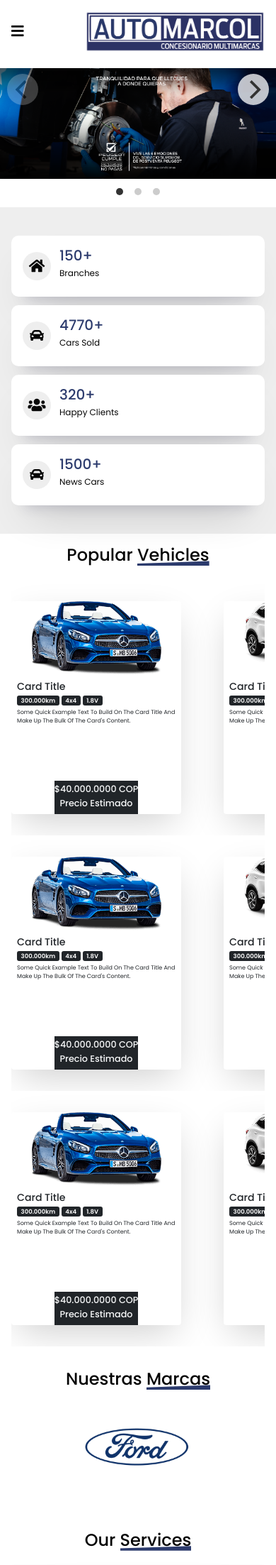
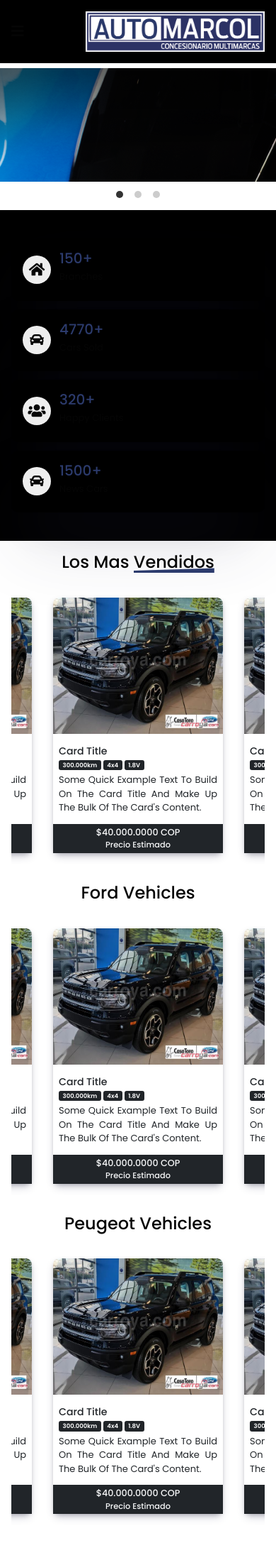
Before and after one commit to RVSebastian/maqueta-Ford, a PHP site: page / in a window 390 px wide. Shown: the top 2205 px of the page at 71% size. Run offline with PHP 8.4, Linux system fonts and the light colour scheme.

Commit message:
add new cards and carrousel responsive

```diff
--- a/includes/components/card.php
+++ b/includes/components/card.php
@@ -1,58 +1,49 @@
 <style>
+p {
+    font-size: 13px !important;
+    text-align: justify !important;
+}
+
 .card {
-    margin: 30px;
-    height: 300px;
+    margin: 15px;
+    margin-bottom: 30px;
+    height: 45rem;
     background-color: white;
     border: 0;
-    border-radius: 4px;
+    border-radius: 8px;
     cellAlign: center;
-    box-shadow: rgba(0, 0, 0, 0.2) 0px 18px 50px -10px;
+    box-shadow: rgba(50, 50, 93, 0.25) 0px 6px 12px -2px, rgba(0, 0, 0, 0.3) 0px 3px 7px -3px;
+    width: 30rem;
 }
 
 .card img {
-    margin-left: auto;
-    margin-right: auto;
+    width: 100% !important;
+    height: 24rem !important;
+    border-radius: 8px 8px 0px 0px;
+}
+
+.card:hover img {
+    -webkit-transform: rotate(10deg) scale(1.4);
+    transform: scale(1.1);
+    -webkit-transition: .3s ease-in-out;
+    transition: .3s ease-in-out;
+}
+
+figure {
+    overflow: hidden;
+    border-radius: 8px 8px 0px 0px;
 }
 
 .card:hover {
-    transform: translatey(-15px);
-    box-shadow: #2c3b6d 0px 20px 30px -3px;
-}
-
-.card .precio {
-    background-color: #EEEE;
-    color: black
-}
-
-.card-carousel{
-    height: 20%;
+    box-shadow: rgba(0, 0, 0, 0.25) 0px 14px 28px, rgba(0, 0, 0, 0.22) 0px 10px 10px;
 }
 </style>
 
-<!-- hola grr el que lea esto es mongol -->
-<div class="card-carousel"
-    data-flickity='{ "cellAlign": "left", "contain": true, "prevNextButtons": false, "pageDots": false  }'>
-    <div class="card vehicles carousel-cell" style="width: 30rem;">
-        <img src="./image/car-1.png" class="card-img-top" style="width: 23rem; height:  13rem" alt="...">
-        <div class="card-body">
-            <h2 class="card-title">Card title</h5>
-                <h4>
-                    <span class="badge text-bg-dark">300.000km</span>
-                    <span class="badge text-bg-dark">4x4</span>
-                    <span class="badge text-bg-dark">1.8V</span>
-                </h4>
-            </h2>
-            <p class="card-text">Some quick example text to build on the card title and make up the bulk of the card's
-                content.</p>
-        </div>
-        <div class="bg-dark text-light text-center pt-2">
-            <h3>$40.000.0000 COP</h4>
-            <h3>Precio estimado</p>
+<div class="card-carousel pb-4"
+    data-flickity='{ "cellAlign": "center", "contain": true, "prevNextButtons": false, "pageDots": false, "autoPlay": 6000, "friction": 0.5, "selectedAttraction": 0.15 }'>
 
-        </div>
-    </div>
-    <div class="card vehicles carousel-cell" style="width: 30rem;">
-        <img src="./image/car-2.png" class="card-img-top" style="width: 23rem; height:  13rem" alt="...">
+    <div class="card vehicle carousel-cells">
+        <figure> <img src="./image/prueba.jpg" class="card-img-top"></figure>
         <div class="card-body">
             <h2 class="card-title">Card title</h5>
                 <h4><span class="badge text-bg-dark">300.000km</span> <span class="badge text-bg-dark">4x4</span> <span
@@ -63,11 +54,12 @@
         </div>
         <div class="bg-dark text-light text-center pt-2">
             <h3>$40.000.0000 COP</h4>
-                <h3>Precio estimado</p>
+                <h4>Precio estimado</h2>
+
         </div>
     </div>
-    <div class="card vehicles carousel-cell" style="width: 30rem;">
-        <img src="./image/car-3.png" class="card-img-top" style="width: 23rem; height:  13rem" alt="...">
+    <div class="card vehicle carousel-cells">
+        <figure> <img src="./image/prueba.jpg" class="card-img-top"></figure>
         <div class="card-body">
             <h2 class="card-title">Card title</h5>
                 <h4><span class="badge text-bg-dark">300.000km</span> <span class="badge text-bg-dark">4x4</span> <span
@@ -78,11 +70,12 @@
         </div>
         <div class="bg-dark text-light text-center pt-2">
             <h3>$40.000.0000 COP</h4>
-                <h3>Precio estimado</p>
+                <h4>Precio estimado</h2>
+
         </div>
     </div>
-    <div class="card vehicles carousel-cell" style="width: 30rem;">
-        <img src="./image/car-4.png" class="card-img-top" style="width: 23rem; height:  13rem" alt="...">
+    <div class="card vehicle carousel-cells">
+        <figure> <img src="./image/prueba.jpg" class="card-img-top"></figure>
         <div class="card-body">
             <h2 class="card-title">Card title</h5>
                 <h4><span class="badge text-bg-dark">300.000km</span> <span class="badge text-bg-dark">4x4</span> <span
@@ -93,11 +86,12 @@
         </div>
         <div class="bg-dark text-light text-center pt-2">
             <h3>$40.000.0000 COP</h4>
-                <h3>Precio estimado</p>
+                <h4>Precio estimado</h2>
+
         </div>
     </div>
-    <div class="card vehicle carousel-cells" style="width: 30rem;">
-        <img src="./image/car-5.png" class="card-img-top" style="width: 23rem; height:  13rem" alt="...">
+    <div class="card vehicle carousel-cells">
+        <figure> <img src="./image/prueba.jpg" class="card-img-top"></figure>
         <div class="card-body">
             <h2 class="card-title">Card title</h5>
                 <h4><span class="badge text-bg-dark">300.000km</span> <span class="badge text-bg-dark">4x4</span> <span
@@ -108,11 +102,12 @@
         </div>
         <div class="bg-dark text-light text-center pt-2">
             <h3>$40.000.0000 COP</h4>
-                <h3>Precio estimado</p>
+                <h4>Precio estimado</h2>
+
         </div>
     </div>
-    <div class="card vehicles carousel-cell" style="width: 30rem;">
-        <img src="./image/car-6.png" class="card-img-top" style="width: 23rem; height:  13rem" alt="...">
+    <div class="card vehicle carousel-cells">
+        <figure> <img src="./image/prueba.jpg" class="card-img-top"></figure>
         <div class="card-body">
             <h2 class="card-title">Card title</h5>
                 <h4><span class="badge text-bg-dark">300.000km</span> <span class="badge text-bg-dark">4x4</span> <span
@@ -123,24 +118,44 @@
         </div>
         <div class="bg-dark text-light text-center pt-2">
             <h3>$40.000.0000 COP</h4>
-                <h3>Precio estimado</p>
+                <h4>Precio estimado</h2>
+
         </div>
     </div>
+    <div class="card vehicle carousel-cells">
+        <figure> <img src="./image/prueba.jpg" class="card-img-top"></figure>
+        <div class="card-body">
+            <h2 class="card-title">Card title</h5>
+                <h4><span class="badge text-bg-dark">300.000km</span> <span class="badge text-bg-dark">4x4</span> <span
+                        class="badge text-bg-dark">1.8V</span>
+            </h2>
+            <p class="card-text">Some quick example text to build on the card title and make up the bulk of the card's
+                content.</p>
+        </div>
+        <div class="bg-dark text-light text-center pt-2">
+            <h3>$40.000.0000 COP</h4>
+                <h4>Precio estimado</h2>
 
+        </div>
+    </div>
+    <div class="card vehicle carousel-cells">
+        <figure> <img src="./image/prueba.jpg" class="card-img-top"></figure>
+        <div class="card-body">
+            <h2 class="card-title">Card title</h5>
+                <h4><span class="badge text-bg-dark">300.000km</span> <span class="badge text-bg-dark">4x4</span> <span
+                        class="badge text-bg-dark">1.8V</span>
+            </h2>
+            <p class="card-text">Some quick example text to build on the card title and make up the bulk of the card's
+                content.</p>
+        </div>
+        <div class="bg-dark text-light text-center pt-2">
+            <h3>$40.000.0000 COP</h4>
+                <h4>Precio estimado</h2>
+
+        </div>
+    </div>
 </div>
 
 <script>
 var elem = document.querySelector('.card-carrousel');
-var flkty = new Flickity(elem, {
-    // options
-    cellAlign: 'center',
-    contain: true,
-    autoPlay: 1500,
-});
-
-// element argument can be a selector string
-//   for an individual element
-var flkty = new Flickity('.card-carrousel', {
-    // options
-});
 </script>
--- a/includes/components/carrouselb.php
+++ b/includes/components/carrouselb.php
@@ -1,25 +1,13 @@
 <style>
-
 .carousel-cell {
-  width: 100%;
-
+  width: 100%; /* full width */
+  height: 160px; /* height of carousel */
   margin-right: 10px;
-  border-radius: 5px;
-  display: flex;
-  align-items: center;
-
-}
-.carrousel-img{
-    min-width: 20%;
-    min-height: 20%;
-    max-width: 100
-    ;
-    max-height: 100%;
 }
 </style>
 
-<div class="main-carousel" style="padding-top: 12rem; width: 100%; margin-bottom: 5rem"
-    data-flickity='{ "cellAlign": "left", "contain": true, "prevNextButtons": "false", "pageDots": "false"  }'>
+<div class="main-carousel" style="padding-top: 12rem; margin-bottom: 5rem"
+data-flickity='{ "cellAlign": "center", "contain": true, "prevNextButtons": false, "pageDots": true, "autoPlay": 2000, "friction": 0.5, "selectedAttraction": 0.15, "asNavFor": ".carousel-main"}'>
     <div class="carousel-cell"> <img class="carrousel-img" src="image/bannerp.png" alt=""></div>
     <div class="carousel-cell"> <img  class="carrousel-img"src="image/bannerp.png" alt=""></div>
     <div class="carousel-cell"> <img  class="carrousel-img"src="image/bannerp.png" alt=""></div>
@@ -27,16 +15,5 @@
 
 <script>
 var elem = document.querySelector('.main-carousel');
-var flkty = new Flickity(elem, {
-    // options
-    cellAlign: 'left',
-    contain: true,
 
-});
-
-// element argument can be a selector string
-//   for an individual element
-var flkty = new Flickity('.main-carousel', {
-    // options
-});
 </script>
--- a/includes/components/header.php
+++ b/includes/components/header.php
@@ -45,12 +45,12 @@
         <img src="./image/logo.png" class="logo" alt="logo.automarcol">
 
         <nav class="navbar">
-            <a href="#home">home</a>
-            <a href="#vehicles">vehicles</a>
-            <a href="#services">services</a>
-            <a href="#featured">featured</a>
-            <a href="#reviews">reviews</a>
-            <a href="#contact">contact</a>
+            <a href="#home">Home</a>
+            <a href="#vehicles">Vehiculos</a>
+            <a href="#services">Repuestos</a>
+            <a href="#featured">Citas</a>
+            <a href="#reviews">PQRS</a>
+            <a href="#contact">Contact</a>
         </nav>
         <div id="login-btn" style="display: none"></div>
     </header>
--- a/includes/css/global.css
+++ b/includes/css/global.css
@@ -5,7 +5,7 @@
     --light-main:#2c3b6d;
     --black:#050505;
     --white: white;
-    --box-shadow:rgba(50, 50, 93, 0.25) 0px 20px 20px -20px, rgba(0, 0, 0, 0.3) 0px 30px 60px -30px;
+    --box-shadow: rgba(50, 50, 93, 0.25) 0px 50px 100px -20px, rgba(0, 0, 0, 0.3) 0px 30px 60px -30px;
     --border: 0.1rem solid rgba(224, 224, 224, 0.1);
 }
 
@@ -85,7 +85,7 @@ section{
     top:0; left:0; right:0;
     padding:3rem 9%;
     z-index: 1000;
-    background: white;
+    background: black !important;
 }
 
 .header .logo{
@@ -120,7 +120,7 @@ section{
 
 .header.active{
     padding:2rem 9%;
-    box-shadow: var(--box-shadow);
+    box-shadow: rgba(0, 0, 0, 0.3) 0px 20px 38px, rgba(0, 0, 0, 0.22) 0px 15px 12px;
 }
 
 #menu-btn{
@@ -228,11 +228,11 @@ section{
     gap:1.5rem;
     padding-top: 5rem;
     padding-bottom: 5rem;
-    background: #eee;
+    background: rgb(0, 0, 0);
 }
 
 .icons-container .icons{
-    background:#fff;
+    background:rgb(0, 0, 0);
     display: flex;
     align-items: center;
     box-shadow: var(--box-shadow);
@@ -311,7 +311,7 @@ section{
 }
 
 .vehicles .vehicles-slider .box .content h3{
-    font-size: 2.5rem;
+    font-size: 2rem;
     color:var(--black);
 }
 
@@ -337,7 +337,7 @@ section{
 }
 
 .vehicles .vehicles-slider .box .content span{
-    font-size: 1rem;
+    font-size: 1.5rem;
     color:var(--main);
     padding:0 .5rem;
 }
--- a/includes/js/animatios.js
+++ b/includes/js/animations.js
@@ -1,4 +1,3 @@
-
 ScrollReveal().reveal('.left', {
     distance: '200%',
     origin: 'right',
--- a/includes/js/carrousel.js
+++ b/includes/js/carrousel.js
@@ -53,11 +53,11 @@ var swiper = new Swiper(".featured-slider", {
 var swiper = new Swiper(".review-slider", {
   grabCursor: true,
   centeredSlides: true,
-  spaceBetween: 20,
+  spaceBetween: 3,
   loop: true,
   autoplay: {
-    delay: 1800,
-    disableOnInteraction: false,
+    delay: 2000,
+    disableOnInteraction: true,
   },
   pagination: {
     el: ".swiper-pagination",
--- a/index.php
+++ b/index.php
@@ -56,10 +56,11 @@
 </section>
 
 <section class="vehicles" id="vehicles">
-
-    <h1 class="heading"> popular <span>vehicles</span> </h1>
+    <h1 class="heading">Los mas <span>vendidos</span> </h1>
     <?php include'./includes/components/card.php';?>
+    <h1 class="heading"> Ford vehicles</h1>
     <?php include'./includes/components/card.php';?>
+    <h1 class="heading"> Peugeot vehicles</h1>
     <?php include'./includes/components/card.php';?>
 </section>
 
@@ -116,7 +117,7 @@
 
 <section class="contact" id="contact">
 
-    <h1 class="heading">contact us</h1>
+    <h1 class="heading">Contactanos</h1>
 
     <div class="row">
 
@@ -125,10 +126,9 @@
             allowfullscreen="" loading="lazy"></iframe>
 
         <form action="">
-            <h3>get in touch</h3>
+            <h3>Sugerencias o reportes</h3>
             <input type="text" placeholder="your name" class="box">
             <input type="email" placeholder="your email" class="box">
-            <input type="tel" placeholder="subject" class="box">
             <textarea placeholder="your message" class="box" cols="30" rows="10"></textarea>
             <input type="submit" value="send message" class="btn-main">
         </form>
```
Also changed, not shown: image/prueba.jpg (added), image/raml.png.
